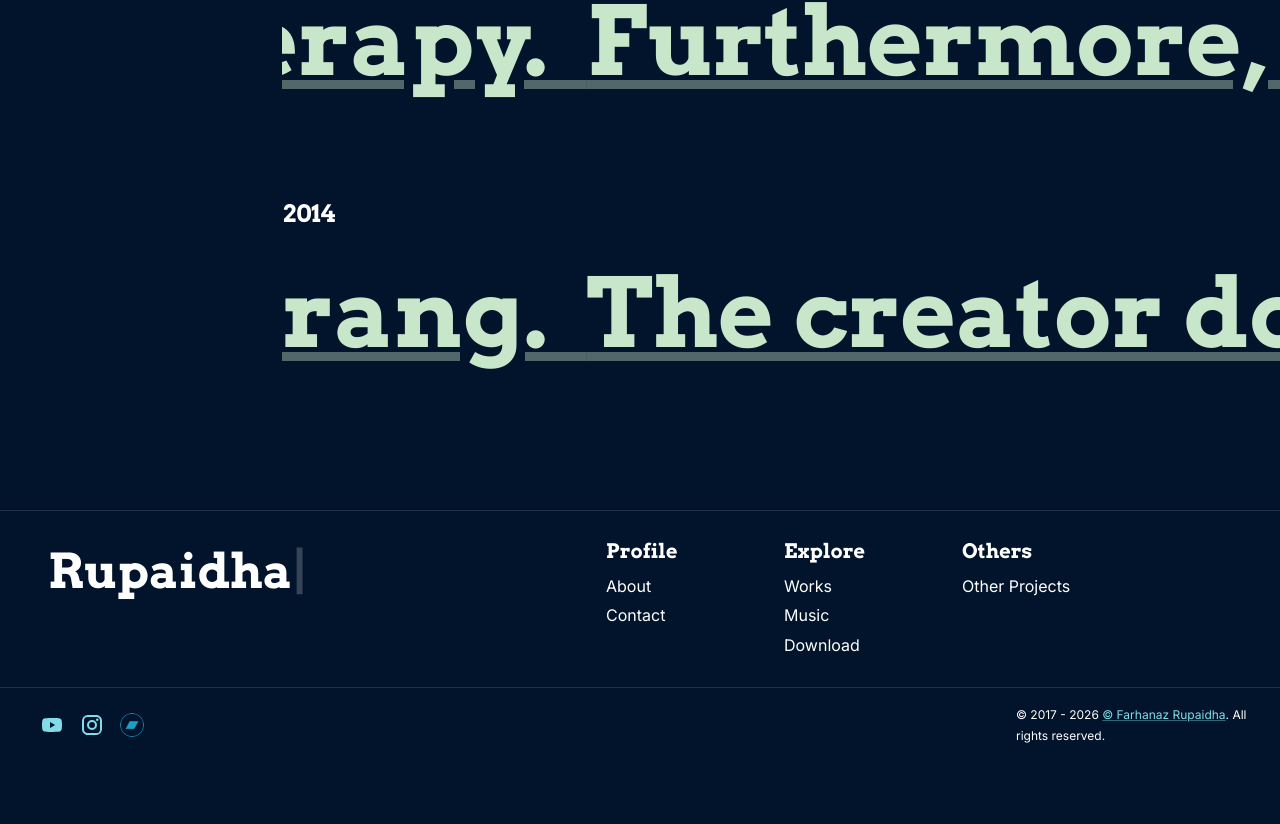
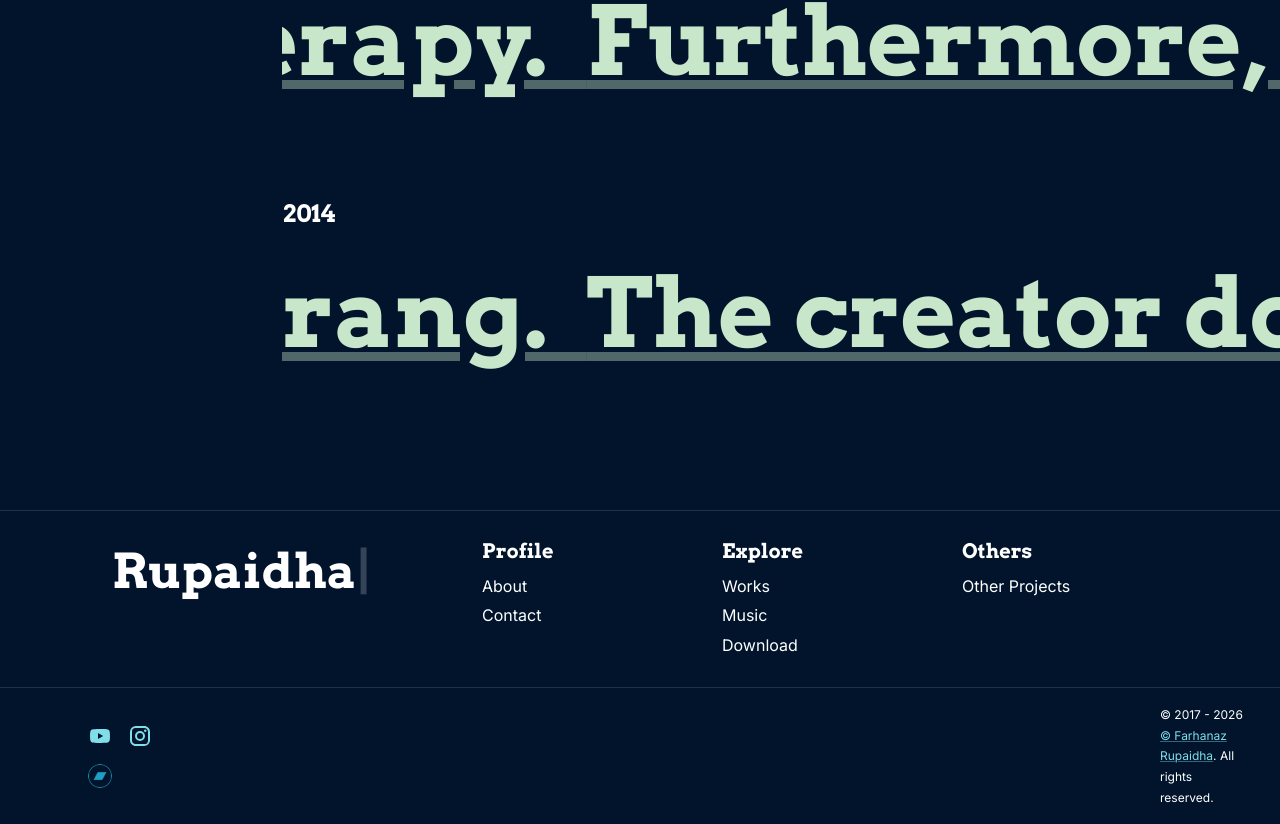
Before and after one commit to farhanazrupaidha/farhanazrupaidha-markdown, a Next.js app: page / in a window 1280 px wide. Shown: the part 2290-3114 px from the top of the page. Before the commit the page ends 3051 px from the top, so only its background shows below. Built offline with nearby package versions, Linux system fonts and the light colour scheme; no server answers; what @mui/material-nextjs would draw is missing.

Commit message:
post page updated

```diff
--- a/src/app/_components/appbottombar.js
+++ b/src/app/_components/appbottombar.js
@@ -23,10 +23,10 @@ export default function AppBottomBar () {
   const year = date.getFullYear();
   return (
   <>
-  <Box justifyContent="center" alignItems="center" sx={{ml:2, mr:2}}>
+  <Box justifyContent="center" alignItems="center" sx={{ml:8, mr:2}}>
      <Stack
         direction={{ xs: 'column', sm: 'row' }}
-        spacing={{ xs: 1, sm: 2, md: 90 }}
+        spacing={{ xs: 1, sm: 2, md: 120 }}
         justifyContent="center"
         alignItems="center"
       >
--- a/src/app/_components/footer.js
+++ b/src/app/_components/footer.js
@@ -19,13 +19,13 @@ export default function Footer () {
  <Box elevation={2} sx={{p:3}}>
      <Stack
         direction={{ xs: 'column', sm: 'row' }}
-        spacing={{ xs: 4, sm: 2, md: 1 }}
+        spacing={{ xs: 4, sm: 2, md: 5 }}
         sx={{ml:3, mr:3}}
         justifyContent="center"
         alignItems="left"
       >
-        <Box sx={{maxWidth:800, width:'100%'}}>
-        <Typography variant='h3' sx={{height:'80px', mt:1, mb:3}}>
+        <Box sx={{maxWidth:1200, width:'100%'}}>
+        <Typography variant='h3' sx={{height:'80px', mt:1, mb:3, ml:8}}>
         <Typewriter
               options={{
                 strings: ['Farhanaz', 'Rupaidha'],
@@ -35,7 +35,7 @@ export default function Footer () {
             />
         </Typography>
         </Box>
-        <Box sx={{maxWidth:170, width:'100%'}}>
+        <Box sx={{maxWidth:200, width:'100%'}}>
             <Typography variant="h6" sx={{fontWeight: 'bold'}} gutterBottom>
                 Profile
             </Typography>
@@ -50,7 +50,7 @@ export default function Footer () {
                 </Link>
             </Typography>
         </Box>
-        <Box sx={{maxWidth:170, width:'100%'}}>
+        <Box sx={{maxWidth:200, width:'100%'}}>
             <Typography variant="h6" sx={{fontWeight: 'bold'}} gutterBottom>
                 Explore
             </Typography>
--- a/src/app/posts/[slug]/page.tsx
+++ b/src/app/posts/[slug]/page.tsx
@@ -95,7 +95,9 @@ export async function generateMetadata(props: Params): Promise<Metadata> {
     title,
     openGraph: {
       title,
-      images: [post.ogImage.url],
+      url: `https://farhanazrupaidha.com/posts/${post.slug}`,
+      type: "article",
+      images: [{ url: post.coverImage, width: 1200, height: 630, alt: post.title }],
     },
   };
 }
```
